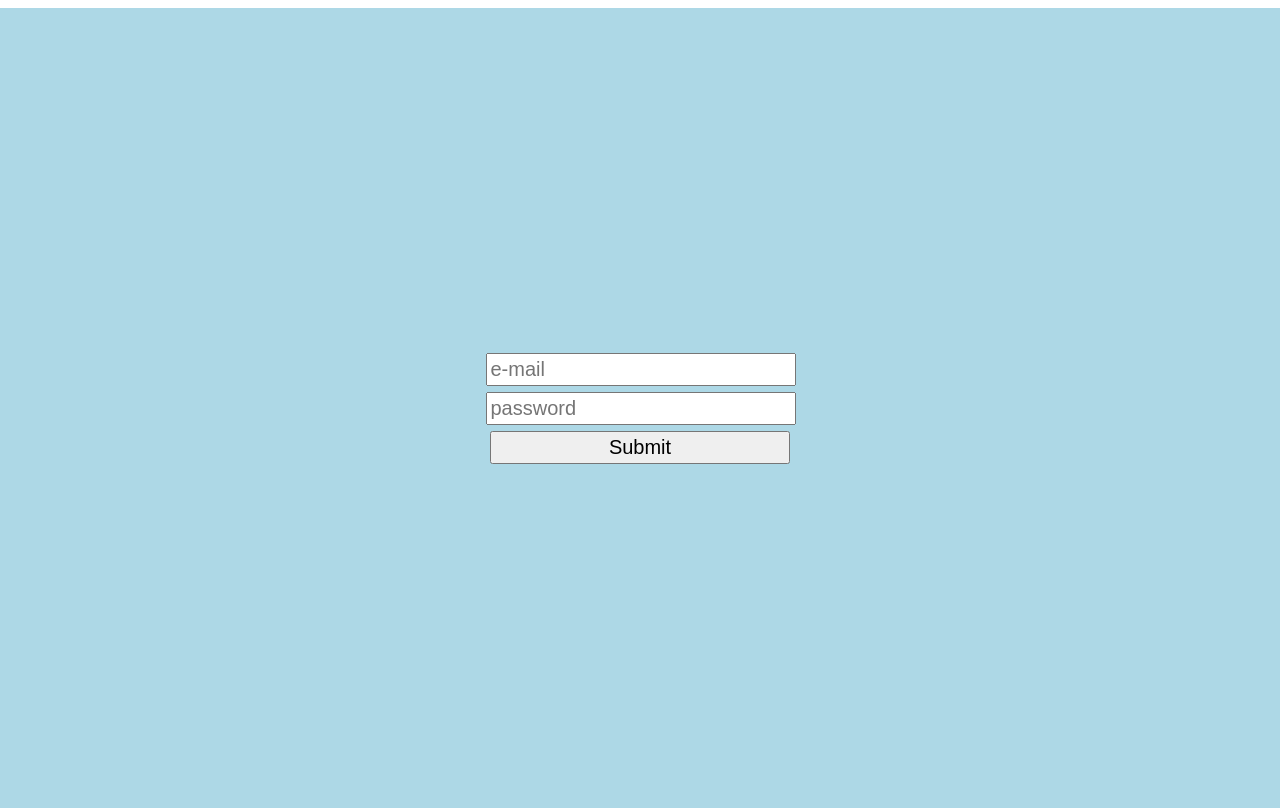
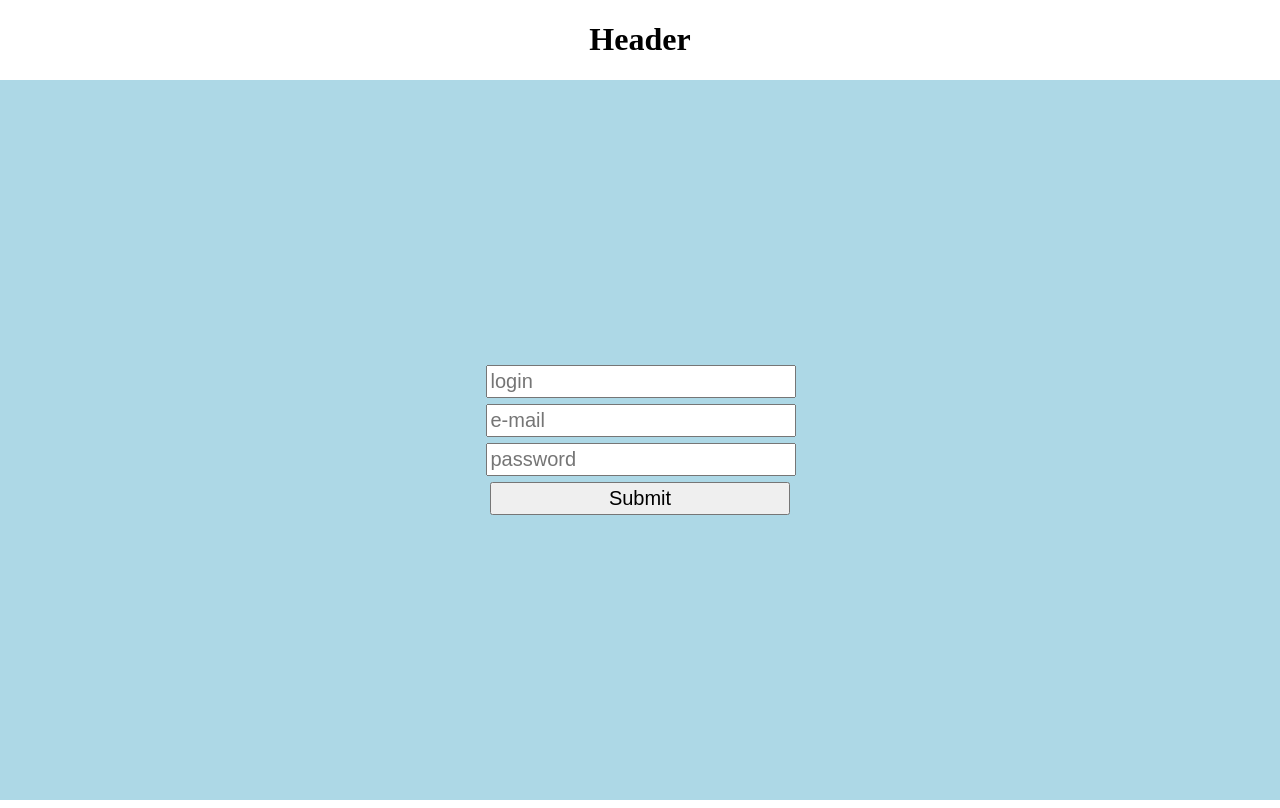
Before and after one commit to SynteticCat/SocialNetwork-front, a React (Create React App) app in the folder app/: page / in a window 1280 px wide. Built offline with nearby package versions, Linux system fonts and the light colour scheme.

Commit message:
so, we have signup/signin pages

```diff
--- a/app/src/components/App.js
+++ b/app/src/components/App.js
@@ -1,13 +1,14 @@
 import React, { Component } from 'react';
-import RegistrationPage from './RegistrationPage';
-import AuthorizationPage from './AuthorizationPage';
+import Header from './Header';
+import Main from './Main';
 import '../styles/App.css';
 
 class App extends Component {
     render() {
         return (
             <div className="App">
-                <AuthorizationPage/>
+                <Header/>
+                <Main/>
             </div>
         );
     }
--- a/app/src/components/AuthorizationPage.js
+++ b/app/src/components/AuthorizationPage.js
@@ -41,7 +41,7 @@ class AuthorizationPage extends React.Component {
 
     handleEmailChange(event) {
         this.setState({email: event.target.value});
-        console.log("email: " + this.state.email);
+        setTimeout(() => console.log("email: " + this.state.email) ,100);
     }
 
     handlePasswordChange(event) {
--- /dev/null
+++ b/app/src/components/Header.js
@@ -0,0 +1,14 @@
+import React from 'react';
+import '../styles/Header.css'
+
+class Header extends React.Component {
+    render() {
+        return (
+            <div>
+                <h1>Header</h1>
+            </div>
+        );
+    }
+}
+
+export default Header;
--- /dev/null
+++ b/app/src/components/Main.js
@@ -0,0 +1,20 @@
+import React from 'react';
+import {Route, Switch} from 'react-router-dom';
+import RegistrationPage from "./RegistrationPage";
+import '../styles/Main.css'
+
+class Main extends React.Component {
+    render() {
+        return (
+            <div>
+                <Switch>
+                    <Route exact path="/" component={RegistrationPage}/>
+                    <Route path="/signup" component={RegistrationPage}/>
+                    <Route path="/signin" component={RegistrationPage}/>
+                </Switch>
+            </div>
+        );
+    }
+}
+
+export default Main;
--- a/app/src/components/RegistrationPage.js
+++ b/app/src/components/RegistrationPage.js
@@ -1,6 +1,7 @@
 import React from 'react';
+import axios from 'axios';
+import { Link } from 'react-router-dom'
 import '../styles/RegistrationPage.css';
-import axios from 'axios';
 
 class RegistrationPage extends React.Component {
     constructor(props) {
@@ -21,14 +22,13 @@ class RegistrationPage extends React.Component {
 
     sendDataToServer(response) {
         console.log(response);
-        return response;
     }
 
     redirectToAuthorizationPage(response) {
         console.log(window.location);
         // window.location = ''; how correctly get a new url to AuthorizationPage.js
-        //window.assign("app/src/components/RegistrationPage.js");
-        //console.log(window.location);
+        // window.assign("app/src/components/RegistrationPage.js");
+        // console.log(window.location);
         // router!!!!!!!!! i know
     }
 
@@ -42,7 +42,7 @@ class RegistrationPage extends React.Component {
         })
             .then(this.sendDataToServer)
             .then(this.redirectToAuthorizationPage)
-            .catch(error => console.error(error))
+            .catch(error => console.error(error))   //TODO: foo
     }
 
     handleLoginChange(event) {
--- a/app/src/index.js
+++ b/app/src/index.js
@@ -1,7 +1,12 @@
 import React from 'react';
 import ReactDOM from 'react-dom';
+import {BrowserRouter as Router} from 'react-router-dom';
 import App from './components/App';
 import registerServiceWorker from './registerServiceWorker';
 
-ReactDOM.render(<App />, document.getElementById('root'));
+ReactDOM.render(
+    <Router>
+        <App />
+    </Router>,
+    document.getElementById('root'));
 registerServiceWorker();
--- a/app/src/styles/App.css
+++ b/app/src/styles/App.css
@@ -1,28 +1,3 @@
 .App {
   text-align: center;
 }
-
-.App-logo {
-  animation: App-logo-spin infinite 20s linear;
-  height: 80px;
-}
-
-.App-header {
-  background-color: #222;
-  height: 150px;
-  padding: 20px;
-  color: white;
-}
-
-.App-title {
-  font-size: 1.5em;
-}
-
-.App-intro {
-  font-size: large;
-}
-
-@keyframes App-logo-spin {
-  from { transform: rotate(0deg); }
-  to { transform: rotate(360deg); }
-}
--- a/app/src/styles/AuthorizationPage.css
+++ b/app/src/styles/AuthorizationPage.css
@@ -1,9 +1,7 @@
 .authorizationPageWrap {
     position: absolute;
     left: 0px;
-    height: 0px;
     width: 100%;
-    height: 100%;
     display: flex;
     justify-content: center;
     align-items: center;
--- /dev/null
+++ b/app/src/styles/Header.css
@@ -0,0 +1,3 @@
+div {
+    height: 10%;
+}
--- /dev/null
+++ b/app/src/styles/Main.css
@@ -0,0 +1,3 @@
+div {
+    height: 90%;
+}
--- a/app/src/styles/RegistrationPage.css
+++ b/app/src/styles/RegistrationPage.css
@@ -1,13 +1,12 @@
 .registrationPageWrap {
     position: absolute;
     left: 0px;
-    height: 0px;
     width: 100%;
-    height: 100%;
     display: flex;
     justify-content: center;
     align-items: center;
     background-color: lightblue;
+    overflow: hidden;
 }
 
 .formsWrap {
```
Also changed, not shown: 1 other file (tests, documents, lock files or other folders).
